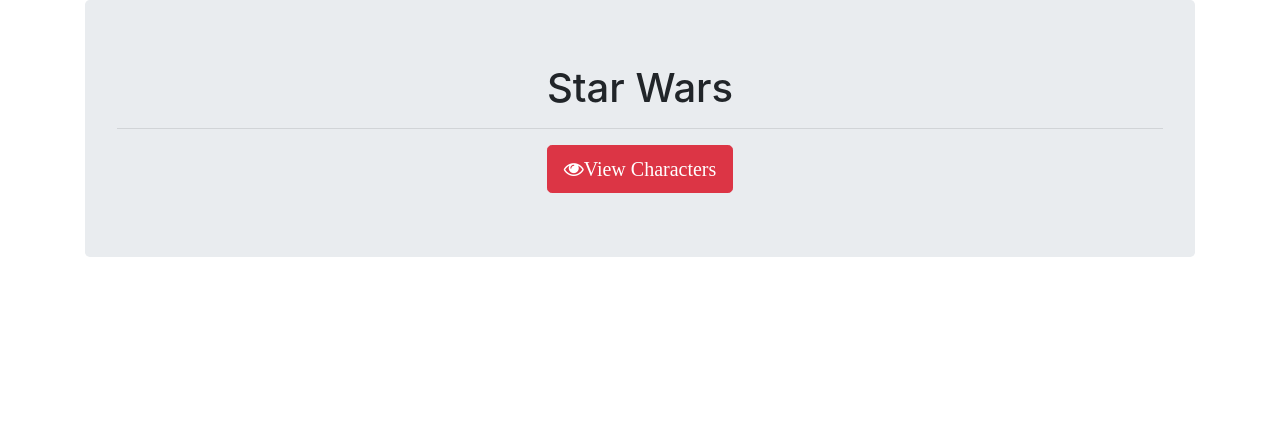
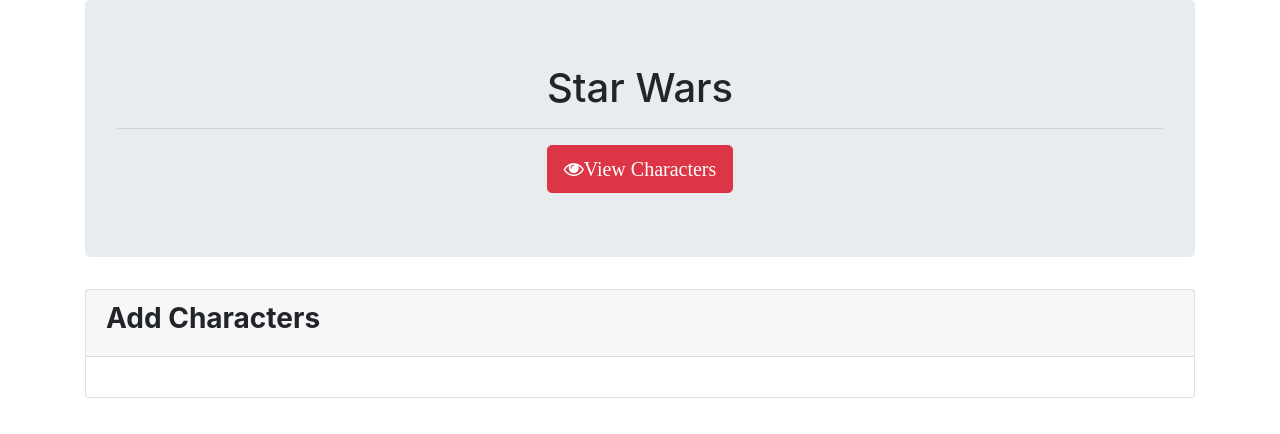
Before and after one commit to fbuonojr/starwars, a website: page add.html in a window 1280 px wide. Drawn offline with nearby package versions, Linux system fonts and the light colour scheme.

Commit message:
started card for character input

```diff
--- a/add.html
+++ b/add.html
@@ -20,6 +20,20 @@
                             Characters</span></button></a>
             </div>
         </div>
+        <div class="row">
+            <div class="col-12">
+                <div class="card">
+                    <div class="card-header">
+                        <h3><strong>Add Characters</strong></h3>
+                    </div>
+                    <div class="card-body">
+                        <form method="POST" role="form">
+
+                        </form>
+                    </div>
+                </div>
+            </div>
+        </div>
     </div>
 </body>
 
```
